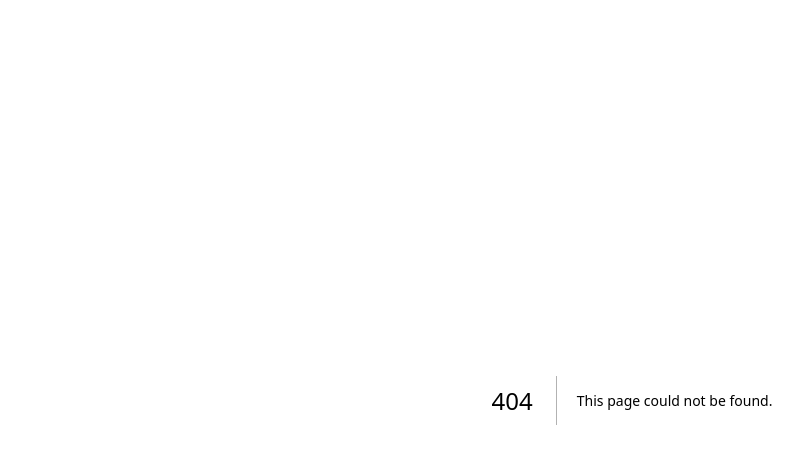
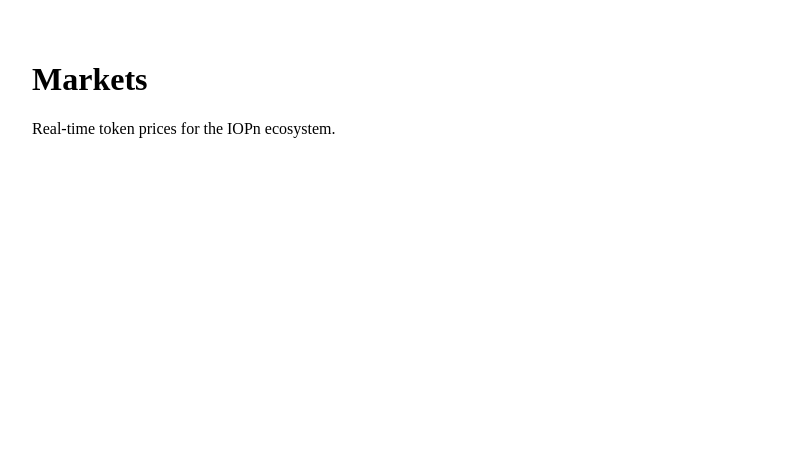
Before and after one commit to Aboosuraj/Diodex, a Next.js app: page /markets in a window 1280 px wide. Before the commit this address had no page. Shown: the top 464 px of the page, without its empty margins (8-811 px from the left). Built offline with nearby package versions, Linux system fonts and the light colour scheme.

Commit message:
Create page.tsx

```diff
--- /dev/null
+++ b/app/markets/page.tsx
@@ -0,0 +1,8 @@
+export default function MarketsPage() {
+  return (
+    <main style={{ padding: "2rem" }}>
+      <h1>Markets</h1>
+      <p>Real-time token prices for the IOPn ecosystem.</p>
+    </main>
+  );
+}
```
